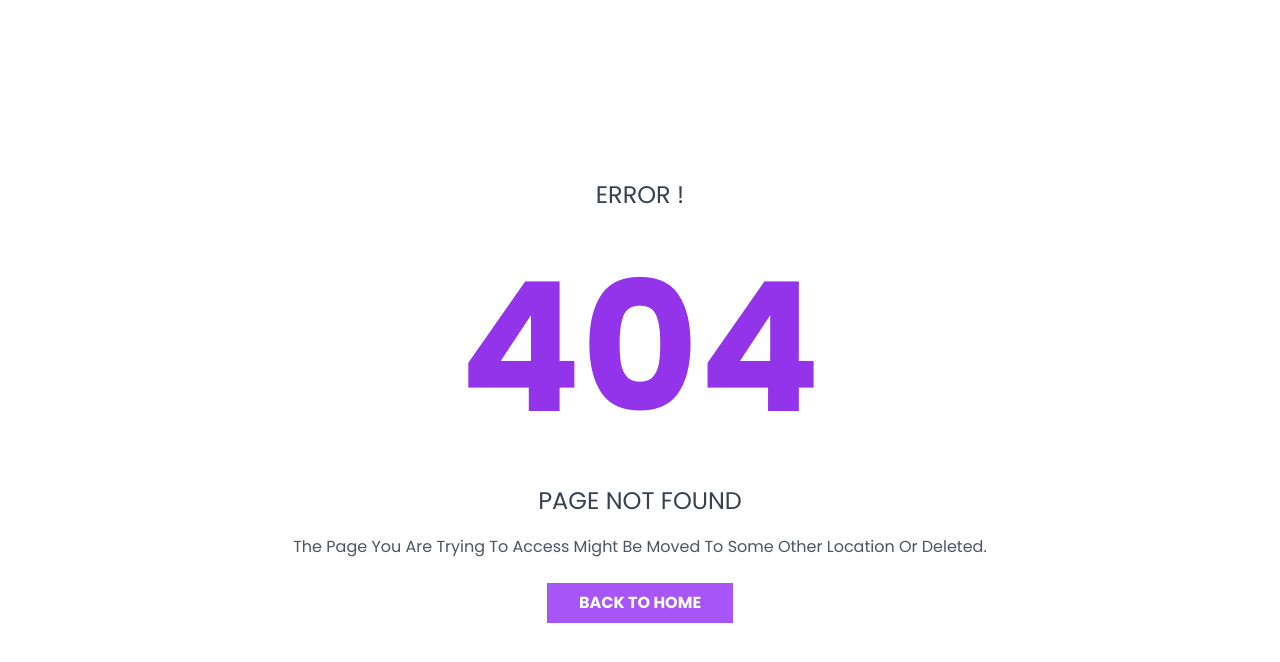
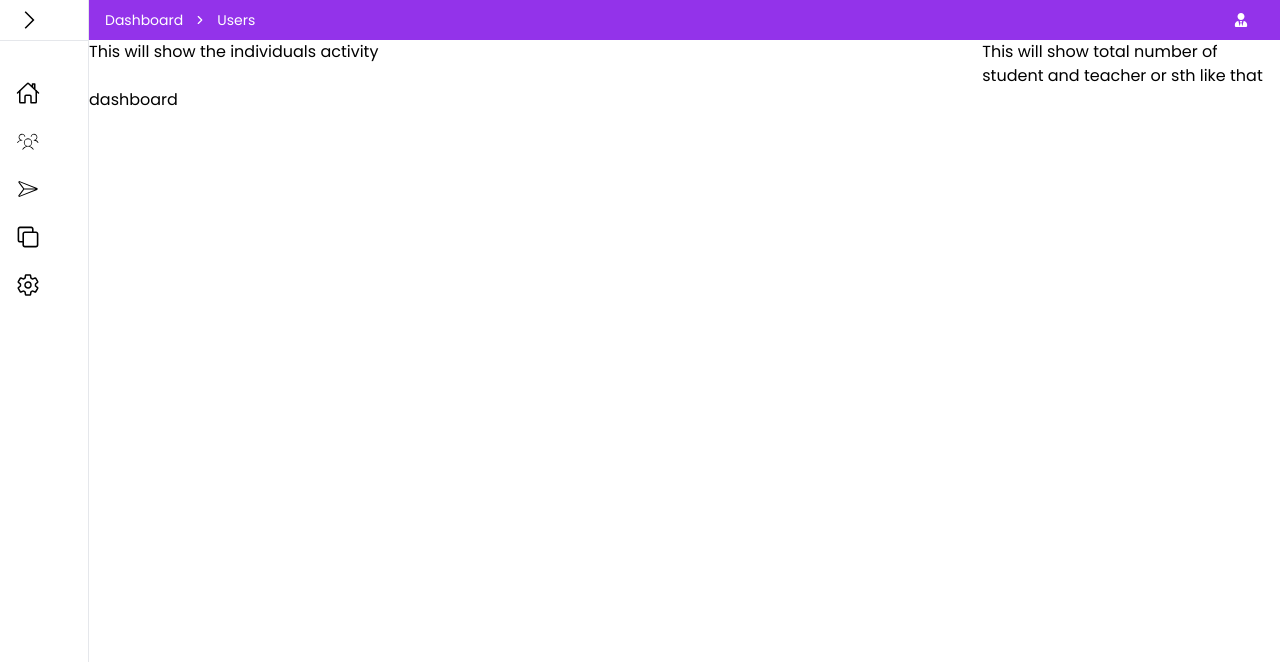
Before and after one commit to Arjun-Jhukal/Entrance-Prep, a Next.js app: page /dashboard in a window 1280 px wide. Before the commit this address had no page. Shown: the top 662 px of the page. Built offline with nearby package versions, Linux system fonts and the light colour scheme.

Commit message:
dashboard page basic layout

```diff
--- /dev/null
+++ b/src/app/(root)/dashboard/@activity/page.tsx
@@ -0,0 +1,5 @@
+import React from "react";
+
+export default function PersonalActivity() {
+  return <div>This will show the individuals activity</div>;
+}
--- /dev/null
+++ b/src/app/(root)/dashboard/@activityGraph/page.tsx
@@ -0,0 +1,5 @@
+import React from "react";
+
+export default function ActivityGraph() {
+  return <div>This will show total number of student and teacher or sth like that</div>;
+}
--- /dev/null
+++ b/src/app/(root)/dashboard/layout.tsx
@@ -0,0 +1,21 @@
+import React from "react";
+
+export default function layout({
+  children,
+  activity,
+  activityGraph,
+}: {
+  children: React.ReactElement;
+  activity: React.ReactElement;
+  activityGraph: React.ReactElement;
+}) {
+  return (
+    <>
+      <div className="grid grid-cols-12">
+        <div className="col-span-9">{activity}</div>
+        <div className="col-span-3">{activityGraph}</div>
+      </div>
+      {children}
+    </>
+  );
+}
--- /dev/null
+++ b/src/app/(root)/dashboard/page.tsx
@@ -0,0 +1,5 @@
+import React from "react";
+
+export default function Dashboard() {
+  return <div>dashboard</div>;
+}
--- a/src/components/Organism/Header/index.tsx
+++ b/src/components/Organism/Header/index.tsx
@@ -67,7 +67,7 @@ export default function Header() {
             setCurrentMenu={(active: boolean) => setResult(active)}
             icon={<RxCopy className="mr-4 icon-height-width" />}
             label="Result"
-            dropdownMenuItems={["Solve", "Add Questions", "All Questions"]}
+            dropdownMenuItems={["My Result", "Add Result", "All "]}
           />
           <MenuItem open={open} icon={<IoSettingsOutline className="mr-4 icon-height-width" />} label="Setting" isSingle />
         </ul>
```
